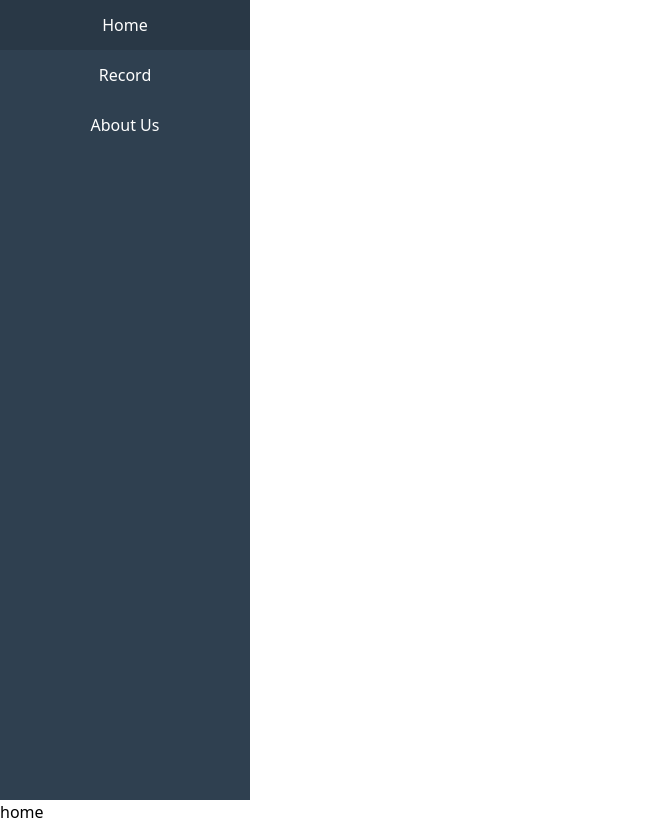
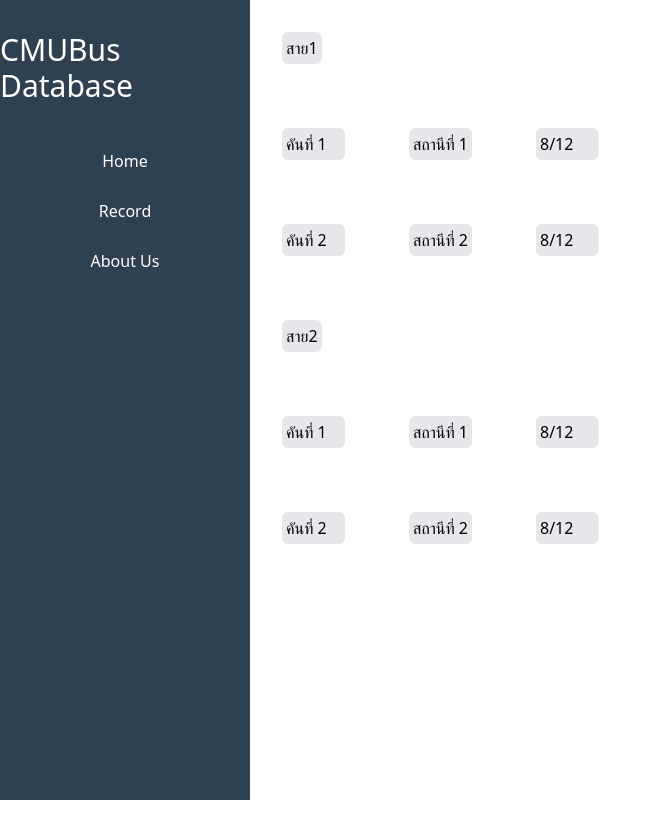
Before and after one commit to DifficultIV/261492-Occupancy-monitoring, a React (Create React App) app in the folder react-app/: page / in a window 1280 px wide. Shown: the whole page, without its empty margins (0-662 px from the left). After the commit the page ends 800 px from the top, so only its background shows below. Built offline with nearby package versions, Linux system fonts and the light colour scheme.

Commit message:
add home pages components

```diff
--- a/react-app/src/components/Sidebar.js
+++ b/react-app/src/components/Sidebar.js
@@ -6,6 +6,7 @@
 function Sidebar() {
     return (
         <div className='Sidebar'>
+            <h1 className='text-white justify-center content-center flex-row text-3xl my-8'>CMUBus Database</h1>
             <ul className='SidebarList'>
             {SidebarList.map((val,key)=>{
             return (
--- a/react-app/src/pages/About.js
+++ b/react-app/src/pages/About.js
@@ -3,8 +3,11 @@
 function About() {
     return (
         <>
+    <div className='flex'>
         <Sidebar/>
-        <h1>home</h1>
+        <h1>about</h1>
+
+    </div>
     </>
     )
 }
--- a/react-app/src/pages/Home.js
+++ b/react-app/src/pages/Home.js
@@ -3,28 +3,40 @@
 function Home() {
     return (
     <>
+    <div className='flex'>
         <Sidebar/>
-        <h1>home</h1>
+        <div>
+            <div className='border-4 rounded-md flex-col justify-between w-fit h-fit bg-gray-200 m-8'>
+                สาย1
+            </div>
+            <div className='grid grid-cols-3'>
+                <div className='border-4 rounded-md flex-col justify-between w-auto h-fit bg-gray-200 m-8'>คันที่ 1</div>
+                <div className='border-4 rounded-md flex-col justify-between w-auto h-fit bg-gray-200 m-8'>สถานีที่ 1</div>
+                <div className='border-4 rounded-md flex-col justify-between w-auto h-fit bg-gray-200 m-8'>8/12</div>
+            </div>
+            <div className='grid grid-cols-3'>
+                <div className='border-4 rounded-md flex-col justify-between w-auto h-fit bg-gray-200 m-8'>คันที่ 2</div>
+                <div className='border-4 rounded-md flex-col justify-between w-auto h-fit bg-gray-200 m-8'>สถานีที่ 2</div>
+                <div className='border-4 rounded-md flex-col justify-between w-auto h-fit bg-gray-200 m-8'>8/12</div>
+            </div>
+            <div className='border-4 rounded-md flex-col justify-between w-fit h-fit bg-gray-200 m-8'>
+                สาย2
+            </div>
+            <div className='grid grid-cols-3'>
+                <div className='border-4 rounded-md flex-col justify-between w-auto h-fit bg-gray-200 m-8'>คันที่ 1</div>
+                <div className='border-4 rounded-md flex-col justify-between w-auto h-fit bg-gray-200 m-8'>สถานีที่ 1</div>
+                <div className='border-4 rounded-md flex-col justify-between w-auto h-fit bg-gray-200 m-8'>8/12</div>
+            </div>
+            <div className='grid grid-cols-3'>
+                <div className='border-4 rounded-md flex-col justify-between w-auto h-fit bg-gray-200 m-8'>คันที่ 2</div>
+                <div className='border-4 rounded-md flex-col justify-between w-auto h-fit bg-gray-200 m-8'>สถานีที่ 2</div>
+                <div className='border-4 rounded-md flex-col justify-between w-auto h-fit bg-gray-200 m-8'>8/12</div>
+            </div>
+        </div>
+
+    </div>
     </>
-            // <div>
-    //   <h1 className="text-3xl font-bold mt-6 ml-4">
-    //   CMUBusDB
-    // </h1>
-    // <div>hi</div>
-    // <div className="gap-x-5 flex">
-    //   <div>สถานี 1</div>
-    //   <p className="rounded-full border-rose-500 border-8 w-16 h-16 bg-rose-500">
-    //     </p>
-    //     </div>
-    //     <div className="w-2 h-20 border-black border-2 ml-24">
 
-    //     </div>
-    //     <div className="gap-x-7 flex">
-    //   สถานี 2
-    //   <p className="rounded-full border-rose-500 border-8 w-12 h-12 bg-rose-500">
-    //     </p>
-    //     </div>
-    // </div>
     )
 }
 
--- a/react-app/src/pages/Record.js
+++ b/react-app/src/pages/Record.js
@@ -3,8 +3,11 @@
 function Record() {
     return (
         <>
+    <div className='flex'>
         <Sidebar/>
-        <div>home</div>
+        <h1>record</h1>
+
+    </div>
     </>
     )
 }
```
